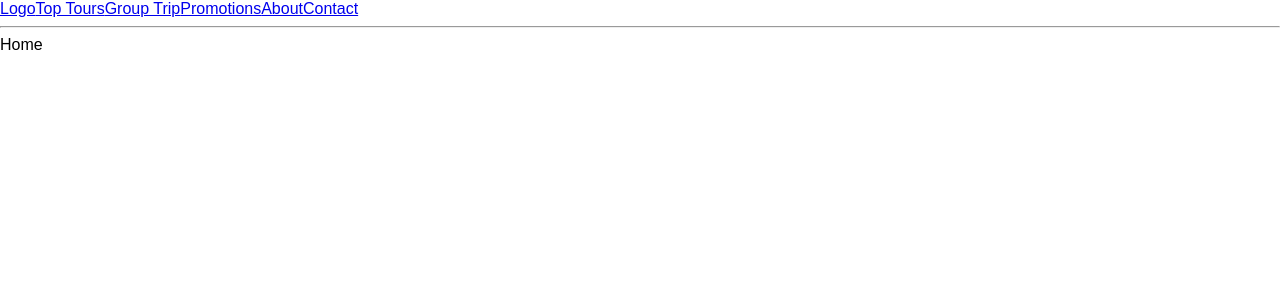
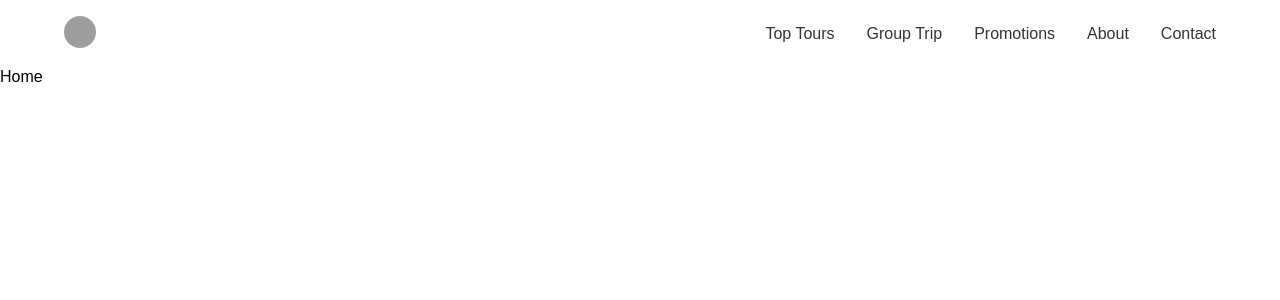
Before and after one commit to eneax/globetrotter, a React (Create React App) app: page / in a window 1280 px wide. Shown: the top 300 px of the page. Built offline with nearby package versions, Linux system fonts and the light colour scheme; grey boxes are pictures that could not be loaded.

Commit message:
Initial style Navbar

```diff
--- a/src/components/Navbar.js
+++ b/src/components/Navbar.js
@@ -3,19 +3,19 @@ import { Link } from 'react-router-dom';
 
 const Navbar = () => {
   return (
-    <div>
+    <nav className="db dt-l w-100 border-box pa3 ph5-l">
+      <Link to='/' className="db dtc-l v-mid mid-gray link dim w-100 w-25-l tc tl-l mb2 mb0-l" title="Home">
+        <img src="http://tachyons.io/img/logo.jpg" className="dib w2 h2 br-100" alt="Logo" />
+      </Link>
 
-      <nav>
-        <Link to='/'>Logo</Link>
-        <Link to='/top'>Top Tours</Link>
-        <Link to='/group'>Group Trip</Link>
-        <Link to='/promo'>Promotions</Link>
-        <Link to='/about'>About</Link>
-        <Link to='/contact'>Contact</Link>
-      </nav>
-
-      <hr/>
-    </div>
+      <div className="db dtc-l v-mid w-100 w-75-l tc tr-l">
+        <Link to='/top' className="link dim dark-gray f6 f5-l dib mr3 mr4-l" title="Top Tours">Top Tours</Link>
+        <Link to='/group' className="link dim dark-gray f6 f5-l dib mr3 mr4-l" title="Group Trip">Group Trip</Link>
+        <Link to='/promo' className="link dim dark-gray f6 f5-l dib mr3 mr4-l" title="Promotions">Promotions</Link>
+        <Link to='/about' className="link dim dark-gray f6 f5-l dib mr3 mr4-l" title="About">About</Link>
+        <Link to='/contact' className="link dim dark-gray f6 f5-l dib" title="Contact">Contact</Link>
+      </div>
+    </nav>
   )
 }
 
```
